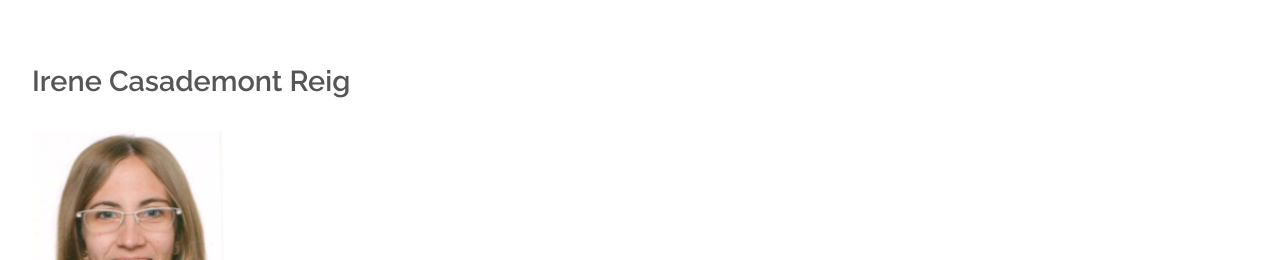
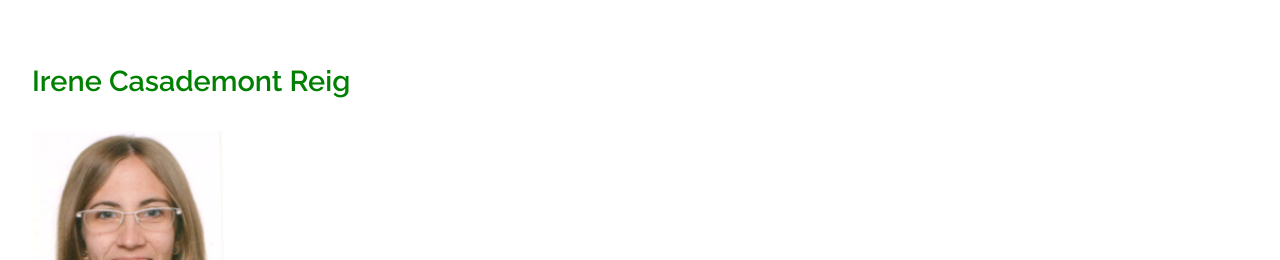
Before and after one commit to old-jekyll-templates/Horizons-Jekyll-Theme, a Jekyll site: the page built from members/irene_casademont_reig.html, in a window 1280 px wide. Shown: the part 188-448 px from the top of the page. Built offline with Jekyll 4.4.1, drawn with Linux system fonts in a browser that asks for light colours.

Commit message:
Update irene_casademont_reig.html

```diff
--- a/members/irene_casademont_reig.html
+++ b/members/irene_casademont_reig.html
@@ -31,7 +31,7 @@ layout: main
 				<div id="content" class="9u skel-cell-important">
 					<section>
 						<header class="major">
-		 			          <h2>Irene Casademont Reig</h2>
+		 			           <h2><font color="green">Irene Casademont Reig</font></h2>
                          </header>
 	    <a href="#" class="image feature"><img src="{{ site.baseurl }}/members/photos/irene.png" alt="" style="width: 15vw; min-width: 60px;" /></a>
 	    <p>Contact: irenecasre@gmail.com</p>
```
